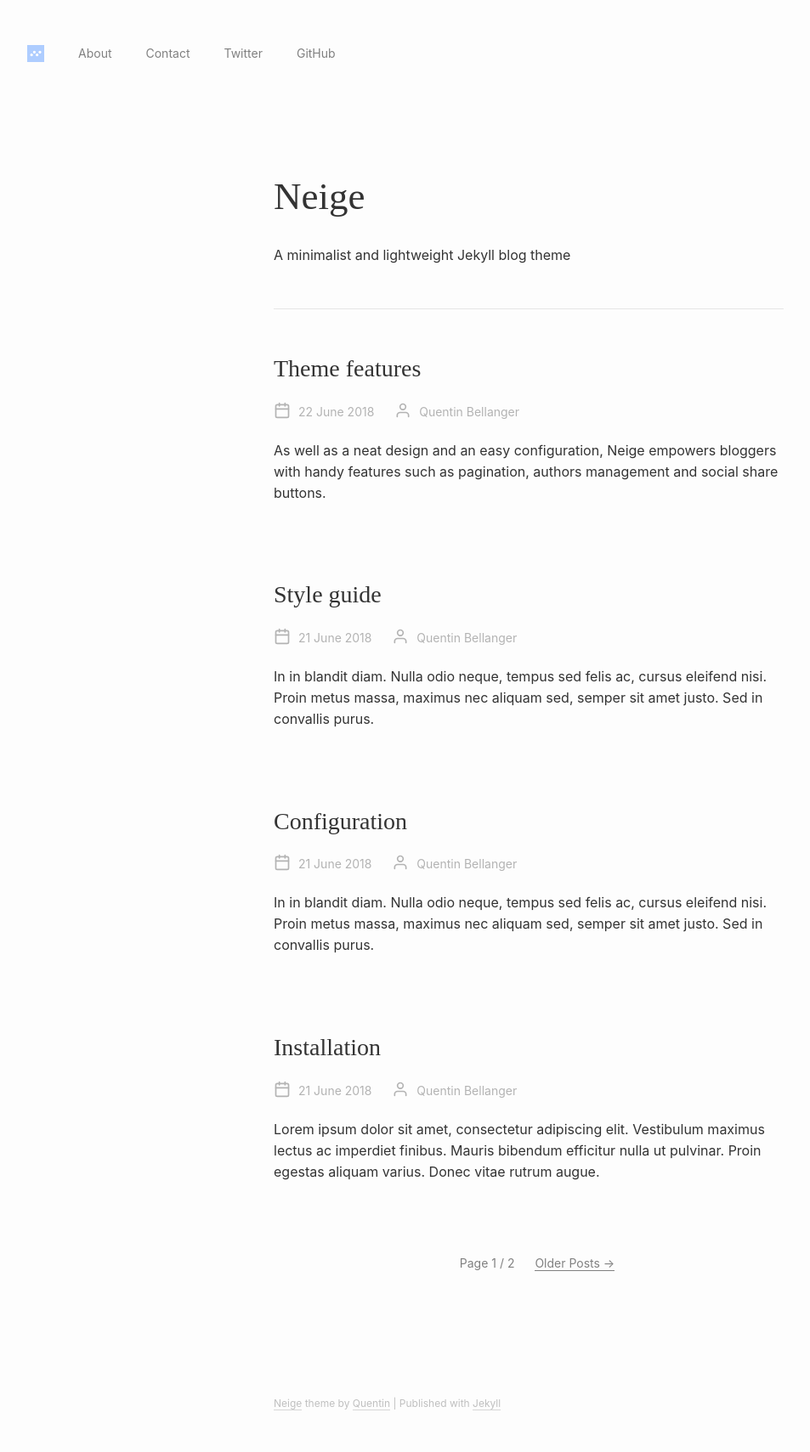
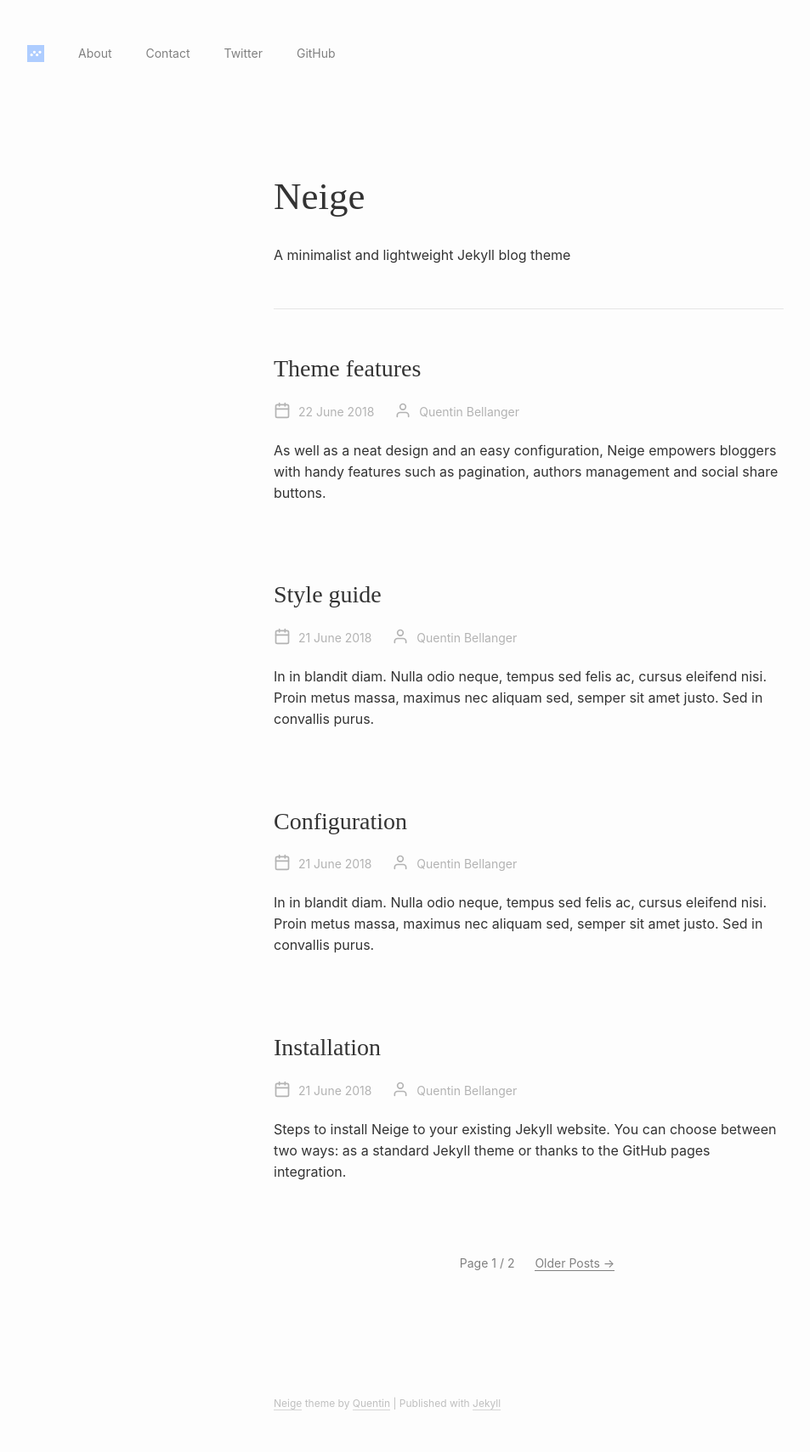
Before and after one commit to bellangerq/neige-theme, a Jekyll site: the page built from index.html, in a window 1280 px wide. Shown: the whole page at 85% size, without its empty margins (18-971 px from the left). Built offline with Jekyll 4.4.1, drawn with Linux system fonts in a browser that asks for light colours; the list of posts is cut into pages by our own code.

Commit message:
Updated Installation

```diff
--- a/_posts/2018-06-21-installation.markdown
+++ b/_posts/2018-06-21-installation.markdown
@@ -1,9 +1,8 @@
 ---
 title: Installation
 date: 2018-06-21 12:39:00 Z
-description: Lorem ipsum dolor sit amet, consectetur adipiscing elit. Vestibulum maximus
-  lectus ac imperdiet finibus. Mauris bibendum efficitur nulla ut pulvinar. Proin
-  egestas aliquam varius. Donec vitae rutrum augue.
+description: 'Steps to install Neige to your existing Jekyll website. You can choose
+  between two ways: as a standard Jekyll theme or thanks to the GitHub pages integration.'
 author: quentin
 ---
 
```
